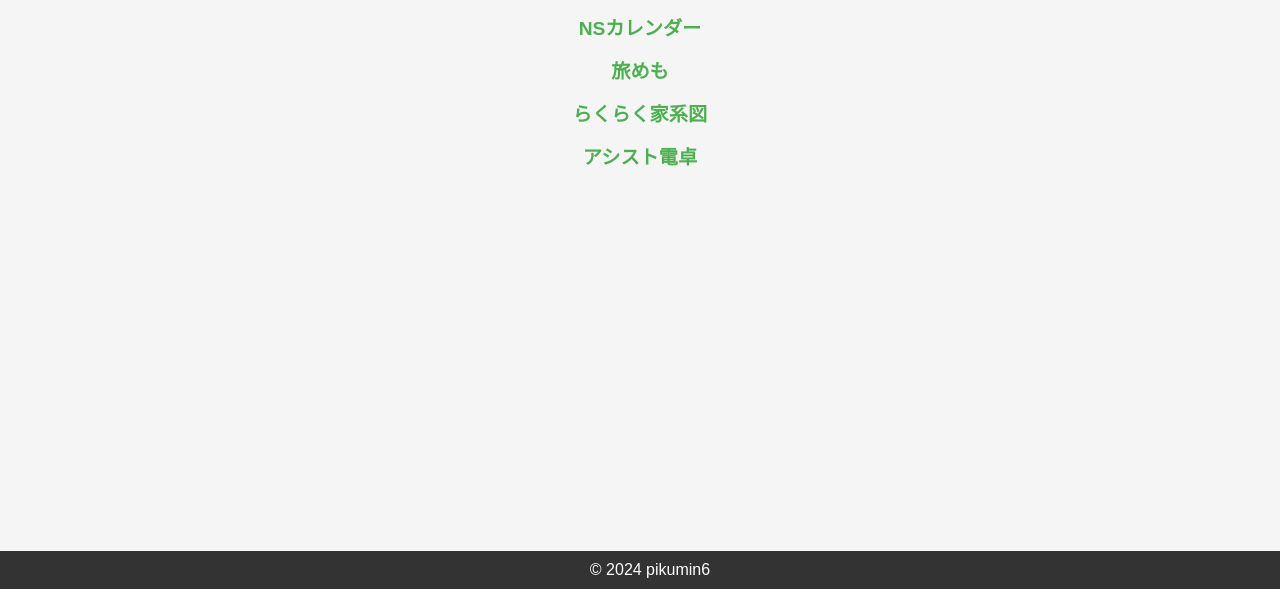
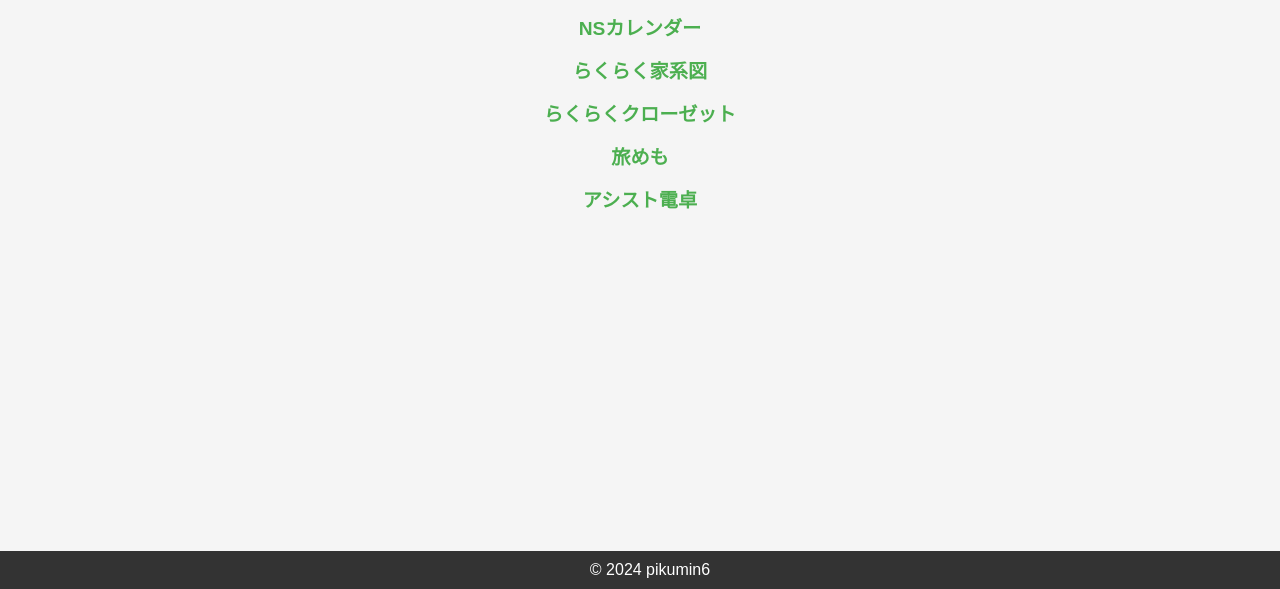
Before and after one commit to pikumin6/pikumin6.github.io, a plain HTML site: page index.html in a window 1280 px wide. Shown: the part 211-800 px from the top of the page. Drawn offline with Linux system fonts and the light colour scheme.

Commit message:
Update index.html

```diff
--- a/index.html
+++ b/index.html
@@ -54,8 +54,9 @@
         <p>以下のリンクから各アプリのページに移動できます。</p>
         <ul class="link-list">
             <li><a href="ns_calendar.html">NSカレンダー</a></li>
+            <li><a href="rakuraku_kakeizu.html">らくらく家系図</a></li>
+            <li><a href="rakuraku_closet.html">らくらくクローゼット</a></li>
             <li><a href="tabimemo.html">旅めも</a></li>
-            <li><a href="rakuraku_kakeizu.html">らくらく家系図</a></li>
             <li><a href="assist_calc.html">アシスト電卓</a></li>
         </ul>
     </main>
```
